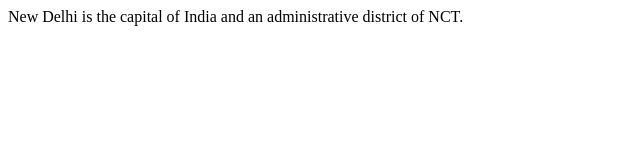
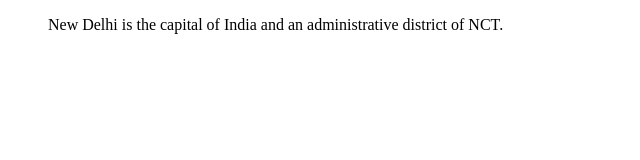
Before and after one commit to acciojob/trivia-SravaniPutturu, a website: page main.html in a window 1280 px wide. Shown: the whole page, without its empty margins (0-640 px from the left). Drawn offline with Linux system fonts and the light colour scheme.

Commit message:
created a submission

```diff
--- a/main.html
+++ b/main.html
@@ -7,7 +7,7 @@
 </head>
 
 <body>
-	<blockquoteckquote  cite="https://en.wikipedia.org/wiki/New_Delhi">New Delhi is the capital of India and an administrative district of NCT.
+	<blockquote  cite="https://en.wikipedia.org/wiki/New_Delhi">New Delhi is the capital of India and an administrative district of NCT.
 	</blockquote>
 </body>
 
```
